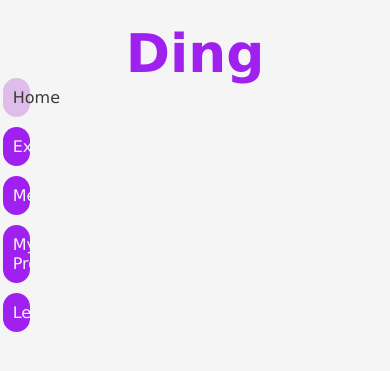
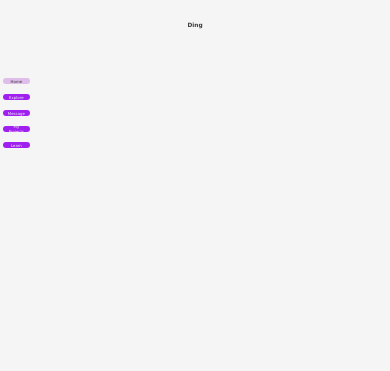
Before and after one commit to nichllaurado/Ding, a website: page home.html in a window 390 px wide. Shown: the part 23-394 px from the top of the page. Drawn offline with Linux system fonts and the light colour scheme.

Commit message:
responsive styles

```diff
--- a/styles.css
+++ b/styles.css
@@ -11,7 +11,16 @@ body {
 
 h1 {
     color: #a020f0;
-    font-size: 40pt;
+    font-size: 2.5vw;
+    font-family: Verdana, Geneva, Tahoma, sans-serif;
+    margin: auto;
+    text-align: center;
+    margin-top: 45px;
+}
+
+h1 {
+    color: #3b3b38;
+    font-size: 1.5vw;
     font-family: Verdana, Geneva, Tahoma, sans-serif;
     margin: auto;
     text-align: center;
@@ -19,7 +28,7 @@ h1 {
 }
 
 p {
-    font-size: 20pt;
+    font-size: 0.5pt;
     font-family: Verdana, Geneva, Tahoma, sans-serif;
     color: #3b3b38;
     margin-left: 20%;
@@ -144,7 +153,7 @@ form {
 
 
 /* Sidebar styles */
-.sidebar {
+.sidebar, .return {
     position: fixed;
     left: 0.7vw;
     top: 12vh; /* Adjusted position for visibility */
@@ -159,15 +168,18 @@ button {
 }
 
 /* Button styles */
-.sidebar button, .fixed-buttons button {
+.sidebar button, .fixed-buttons button, .return button {
     width: 7vw;
-    padding: 10px;
-    font-size: 16px;
+    height: 1.4vw;
+    padding: 3px;
+    font-size: 1vw;
     /* background-color: #a020f0;
     color: whitesmoke; */
     border: none;
     cursor: pointer;
-    text-align: center;
+    justify-content: center;
+    align-items: center;
+    display: flex;
     border-radius: 50px; /* Round buttons */
     transition: background-color 0.3s ease;
     font-family: Verdana, Geneva, Tahoma, sans-serif;
@@ -219,20 +231,20 @@ button:hover, button:disabled {
     background-color: #debdeb;
 } */
 
-.return button {
+/* .return button {
     left: 10px;
     width: 120px;
     padding: 10px;
     font-size: 16px;
-    /* background-color: #a020f0;
-    color: whitesmoke; */
+    background-color: #a020f0;
+    color: whitesmoke;
     border: none;
     cursor: pointer;
     text-align: center;
-    border-radius: 50px; /* Round buttons */
+    border-radius: 50px;
     transition: background-color 0.3s ease;
     font-family: Verdana, Geneva, Tahoma, sans-serif;
-}
+} */
 
 /* .return button:hover {
     background-color: #debded;
```
Also changed, not shown: index.html (+2 -2 lines).
